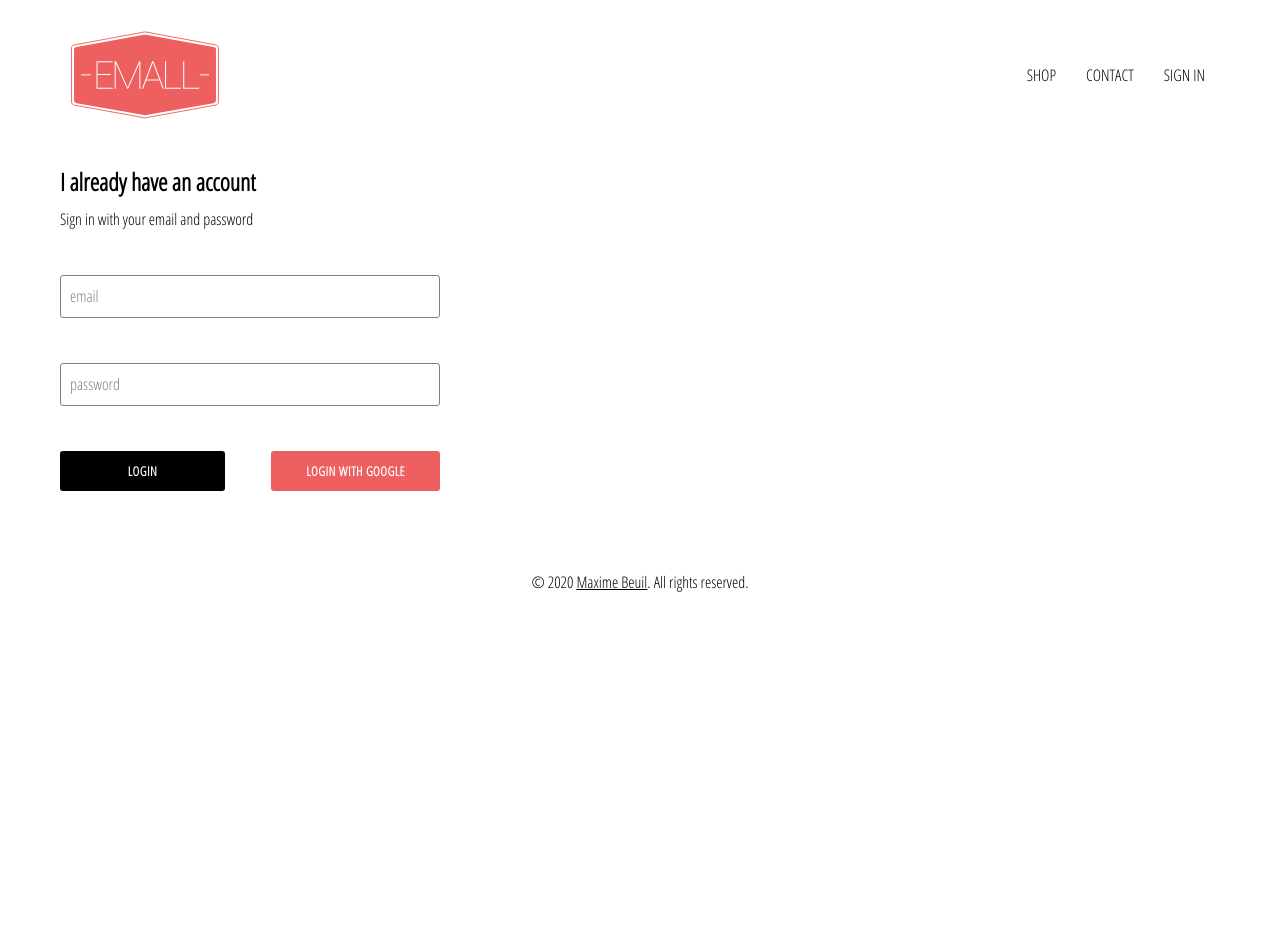
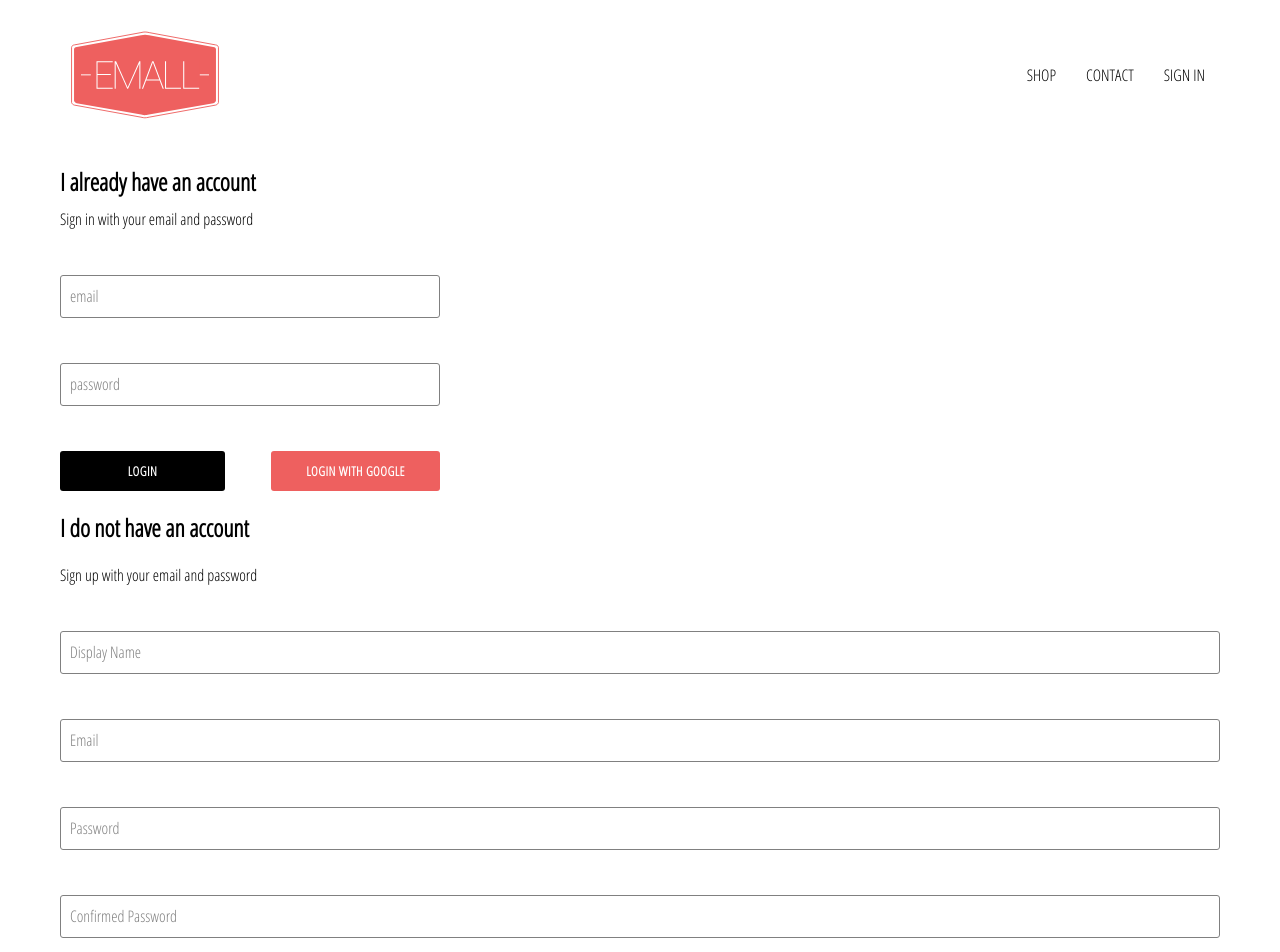
Before and after one commit to mbeuil/Emall-eshop-react-app, a React (Create React App) app: page /signin in a window 1280 px wide. Shown: the top 952 px of the page. Before the commit the page ends 800 px from the top, so only its background shows below. Built offline with nearby package versions, Linux system fonts and the light colour scheme; no server answers.

Commit message:
add register component, .jsx and .css. Register state done, handlesubmit done, created account set into firestore DB + error handle

```diff
--- a/src/App.js
+++ b/src/App.js
@@ -43,7 +43,6 @@ const App = () => {
     };
   }, []);
 
-  console.log(currentUser);
   return (
     <div>
       <Header currentUser={currentUser} />
--- /dev/null
+++ b/src/components/register/register.component.jsx
@@ -0,0 +1,84 @@
+import React, { useState } from 'react';
+import FormInput from '../form-input/form-input.component';
+import CustomButton from '../custom-button/custom-button.component';
+import { auth, createUserProfileDocument } from '../../firebase/firebase.utils';
+
+import './register.style.css';
+
+const Register = () => {
+  const [displayName, setDisplayName] = useState('');
+  const [email, setEmail] = useState('');
+  const [password, setPassword] = useState('');
+  const [confirmedPassword, setConfirmedPassword] = useState('');
+
+  const handleSubmit = async event => {
+    event.preventDefault();
+    if (password !== confirmedPassword) {
+      alert("passwords don't match");
+      return;
+    }
+    try {
+      const { user } = await auth.createUserWithEmailAndPassword(email, password);
+      await createUserProfileDocument(user, displayName);
+      setDisplayName('');
+      setEmail('');
+      setPassword('');
+      setConfirmedPassword('');
+    } catch (error) {
+      console.error('error creating a user with an email and a password', error.message);
+    }
+  };
+
+  return (
+    <div className="register">
+      <h2 className="title">I do not have an account</h2>
+      <span>Sign up with your email and password</span>
+      <form className="register-form" onSubmit={handleSubmit}>
+        <FormInput
+          type="text"
+          name="displayName"
+          value={displayName}
+          onChange={event => {
+            setDisplayName(event.target.value);
+          }}
+          label="Display Name"
+          required
+        />
+        <FormInput
+          type="email"
+          name="email"
+          value={email}
+          onChange={event => {
+            setEmail(event.target.value);
+          }}
+          label="Email"
+          required
+        />
+        <FormInput
+          type="password"
+          name="password"
+          value={password}
+          onChange={event => {
+            setPassword(event.target.value);
+          }}
+          label="Password"
+          required
+        />
+        <FormInput
+          type="password"
+          name="confirmedPassword"
+          value={confirmedPassword}
+          onChange={event => {
+            setConfirmedPassword(event.target.value);
+          }}
+          label="Confirmed Password"
+          required
+        />
+        <CustomButton type="submit">REGISTER</CustomButton>
+      </form>
+      <div />
+    </div>
+  );
+};
+
+export default Register;
--- a/src/firebase/firebase.utils.js
+++ b/src/firebase/firebase.utils.js
@@ -47,7 +47,7 @@ export const createUserProfileDocument = async (userAuth, additionalData) => {
         ...additionalData
       });
     } catch (error) {
-      console.log('error creating user', error.message);
+      console.error('error creating user', error.message);
     }
   }
 
--- a/src/pages/sign-in-and-sign-up/sign-in-and-sign-up.component.jsx
+++ b/src/pages/sign-in-and-sign-up/sign-in-and-sign-up.component.jsx
@@ -1,5 +1,6 @@
 import React from 'react';
 import Login from '../../components/login/login.component';
+import Register from '../../components/register/register.component';
 
 import './sign-in-and-sign-up.style.css';
 
@@ -7,6 +8,7 @@ const SignInAndSignUpPage = () => {
   return (
     <div className="sign-in-and-sign-up">
       <Login />
+      <Register />
     </div>
   );
 };
```
Also changed, not shown: src/components/register/register.style.css (added).
